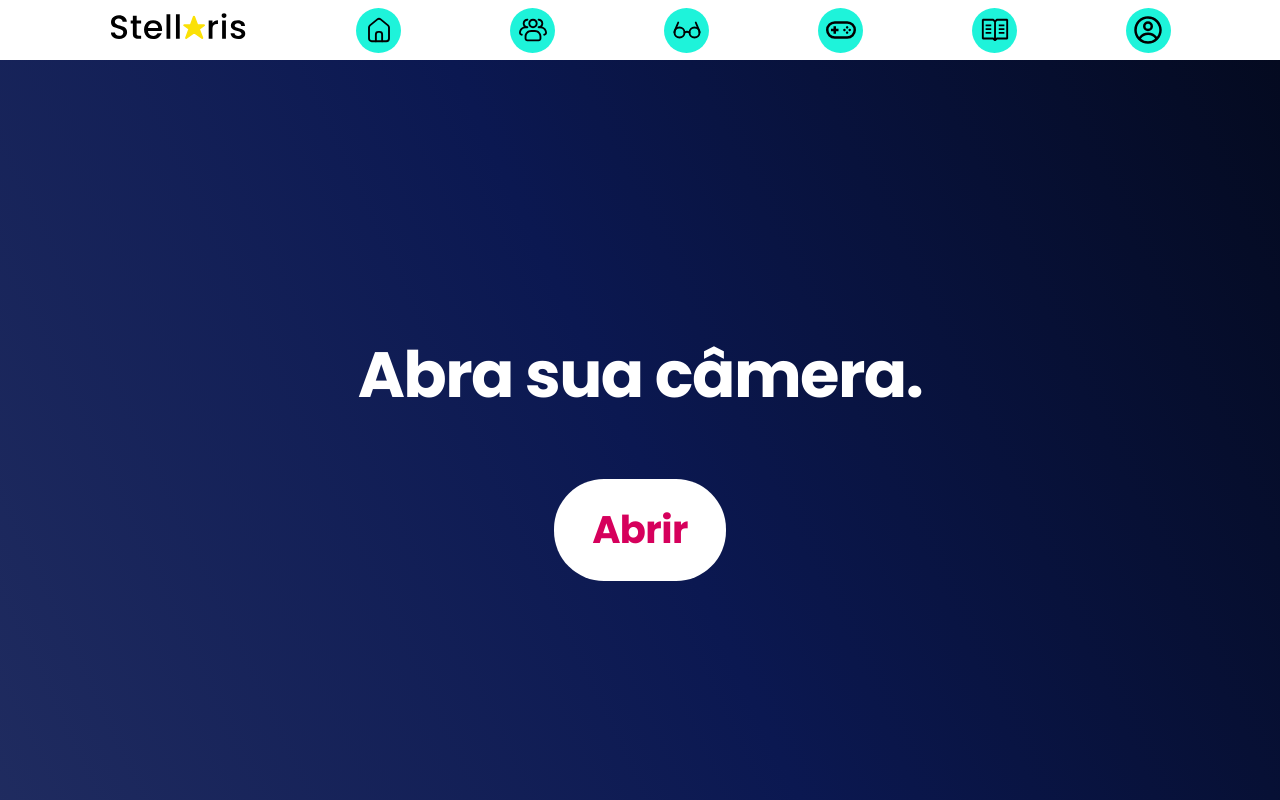
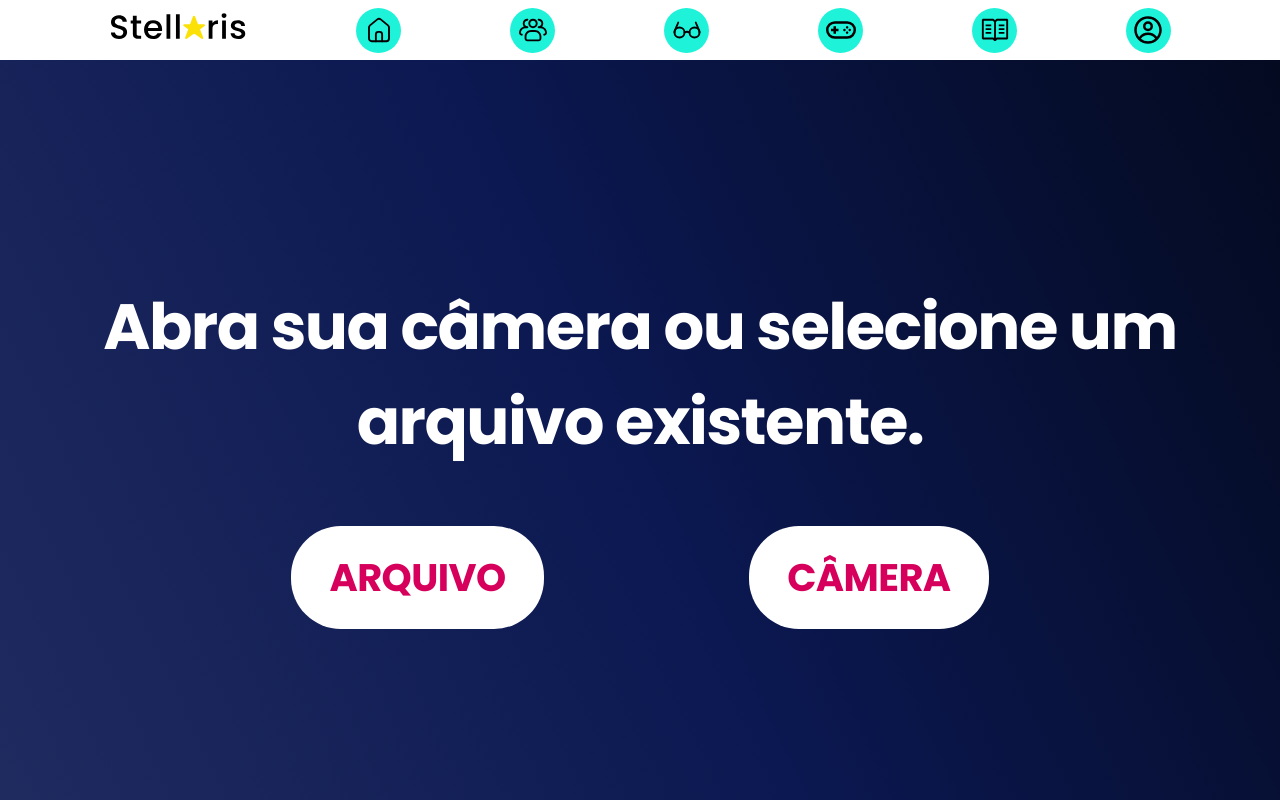
Before and after one commit to Rirfit/stellaris_FE, a React (Vite) app in the folder Stellaris/: page /ia in a window 1280 px wide. Built offline with nearby package versions, Linux system fonts and the light colour scheme.

Commit message:
Revert "Teste1"
This reverts commit 1b2950ed2d080d40095fcbc04dc060f54150ed68.

```diff
--- a/Stellaris/src/pages/IaSelect/index.jsx
+++ b/Stellaris/src/pages/IaSelect/index.jsx
@@ -1,37 +1,20 @@
-import React, { useRef } from 'react';
 import NavBar from "../../components/Navbar";
 import "./style.css";
-import { Link } from "react-router-dom";
-
-const handleAbrir = (videoRef) => {
-  // Solicita permissão para acessar a câmera
-  navigator.mediaDevices.getUserMedia({ video: true })
-    .then(stream => {
-      // Define o stream de vídeo como a fonte do elemento de vídeo
-      if (videoRef.current) {
-        videoRef.current.srcObject = stream;
-      }
-    })
-    .catch(err => {
-      console.error("Erro ao acessar a câmera: ", err);
-    });
-}
 
 export const IA = () => {
-  const videoRef = useRef(null);
-
   return (
-    <div className="pagina">
-      <NavBar />
-      <div className="paginaIA">
-        <h1>Abra sua câmera.</h1>
-        <div className="botoes">
-          <button onClick={() => handleAbrir(videoRef)}>Abrir</button>
+    <>
+      <div className="pagina">
+        <NavBar />
+        <div className="paginaIA">
+          <h1>Abra sua câmera ou selecione um arquivo existente.</h1>
+          <div className="botoes">
+            <button>ARQUIVO</button>
+            <button>CÂMERA</button>
+          </div>
         </div>
       </div>
-      <video ref={videoRef} width="640" height="480" autoPlay></video>
-    </div>
+    </>
   );
 };
-
 export default IA;
--- a/Stellaris/src/pages/IaSelect/style.css
+++ b/Stellaris/src/pages/IaSelect/style.css
@@ -46,5 +46,4 @@
   font-size: 3vw;
   line-height: 2vw;
   letter-spacing: -0.015em;
-  cursor: pointer;
 }
```
